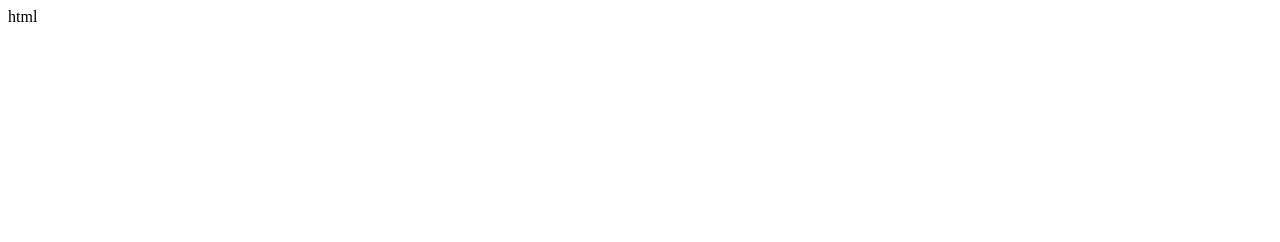
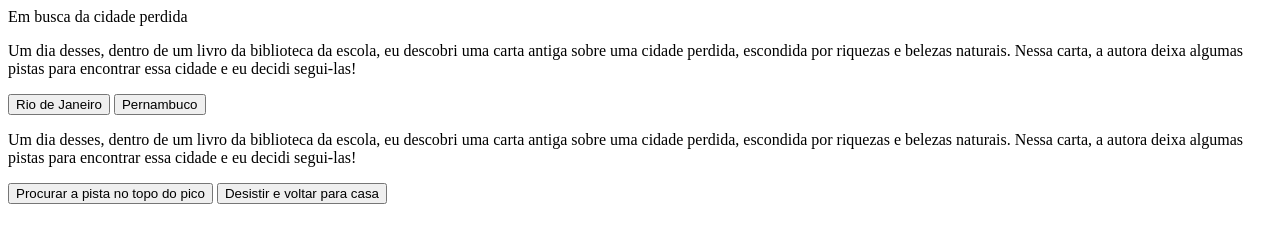
Before and after one commit to enzon10/proj2, a plain HTML site: page index.html in a window 1280 px wide. Drawn offline with Linux system fonts and the light colour scheme; a web font is replaced by a local one.

Commit message:
Update index.html

```diff
--- a/index.html
+++ b/index.html
@@ -1,14 +1,26 @@
-html
-
-
 <!DOCTYPE html>
-<html lang="en">
+<html Lang="pt-BR">
 <head>
-    <meta charset="UTF-8">
-    <meta name="viewport" content="width=device-width, initial-scale=1.0">
-    <title>Document</title>
+<meta charset="UTF-8">
+  <meta name="viewport" content="width=device-width, initial-scale=1.0">
+  <link rel="stylesheet" href="style.css">
+  <link rel="preconnect" href="https://fonts.googleapis.com">
+<link rel="preconnect" href="https://fonts.gstatic.com" crossorigin>
+<link href="https://fonts.googleapis.com/css2?family=Bai+Jamjuree:ital,wght@0,200;0,300;0,400;0,500;0,600;0,700;1,200;1,300;1,400;1,500;1,600;1,700&display=swap" rel="stylesheet">
+  <tittle>Em busca da cidade perdida</tittle>
 </head>
 <body>
-
+   <main>
+     <div class="passo" id="passo-0">
+       <p>Um dia desses, dentro de um livro da biblioteca da escola, eu descobri uma carta antiga sobre uma cidade perdida, escondida por riquezas e belezas naturais. Nessa carta, a autora deixa algumas pistas para encontrar essa cidade e eu decidi segui-las! </p>
+       <button class="btn-proximo"data-proximo="1">Rio de Janeiro</button>
+       <button class="btn-proximo"data-proximo="2">Pernambuco</button>
+     </div>
+      <div class="passo" id="passo-1">
+       <p>Um dia desses, dentro de um livro da biblioteca da escola, eu descobri uma carta antiga sobre uma cidade perdida, escondida por riquezas e belezas naturais. Nessa carta, a autora deixa algumas pistas para encontrar essa cidade e eu decidi segui-las! </p>
+       <button class="btn-proximo"data-proximo="3">Procurar a pista no topo do pico</button>
+       <button class="btn-proximo"data-proximo="4">Desistir e voltar para casa</button>
+     </div>
+   </main>
 </body>
 </html>
```
